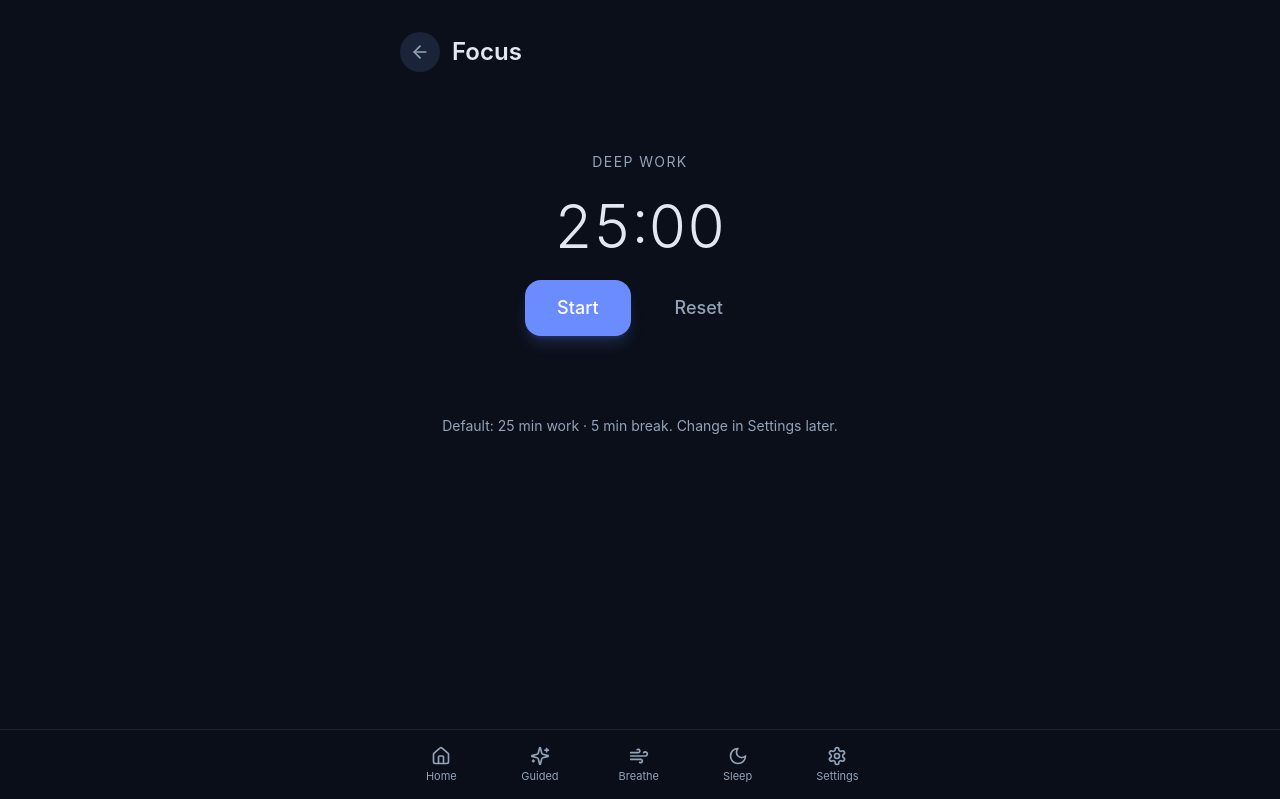
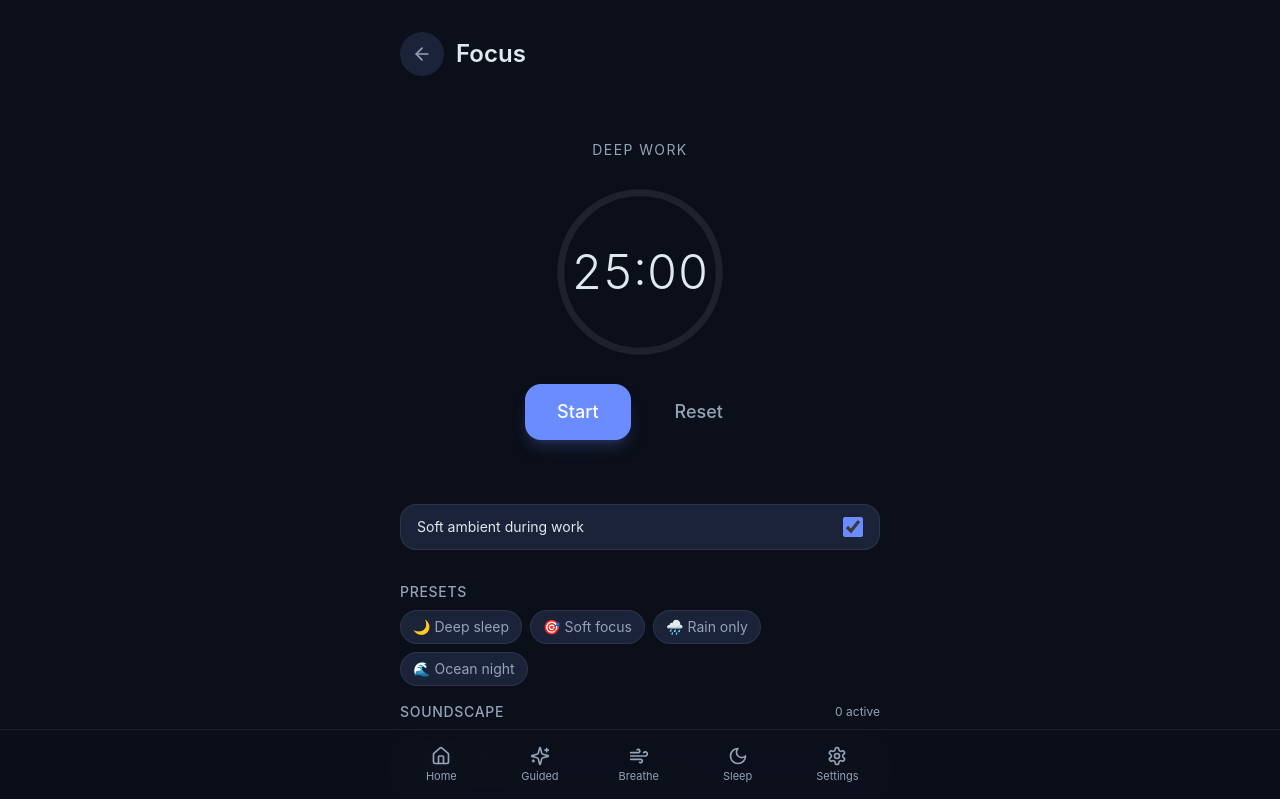
Before and after one commit to seyi-code/quietide, a Next.js app: page /focus in a window 1280 px wide. Shown: the top 799 px of the page. Built offline with nearby package versions, Linux system fonts and the light colour scheme.

Commit message:
feat: focus ambient, skip break, chime, progress ring

```diff
--- a/src/app/focus/page.tsx
+++ b/src/app/focus/page.tsx
@@ -1,19 +1,32 @@
 "use client";
 
-import { useState, useEffect } from "react";
+import { useState, useEffect, useRef } from "react";
 import Link from "next/link";
 import { Button } from "@/components/ui/Button";
+import { SoundMixer } from "@/components/SoundMixer";
 import { useTimer } from "@/hooks/useTimer";
 import { useAppStore } from "@/store/useAppStore";
 import { formatTime } from "@/lib/utils";
+import { audioEngine } from "@/lib/audioEngine";
+import { playSoftChime } from "@/lib/chime";
+import { hapticLight } from "@/lib/haptics";
+import { requestKeepAwake, releaseKeepAwake } from "@/lib/keepAwake";
 import { ArrowLeft } from "lucide-react";
 
 export default function FocusPage() {
   const workMin = useAppStore((s) => s.focusWorkMinutes);
   const breakMin = useAppStore((s) => s.focusBreakMinutes);
   const addSession = useAppStore((s) => s.addSession);
+  const focusSoundEnabled = useAppStore((s) => s.focusSoundEnabled);
+  const setFocusSoundEnabled = useAppStore((s) => s.setFocusSoundEnabled);
+  const focusChimeEnabled = useAppStore((s) => s.focusChimeEnabled);
+  const hapticsEnabled = useAppStore((s) => s.hapticsEnabled);
+  const sounds = useAppStore((s) => s.sounds);
 
   const [phase, setPhase] = useState<"work" | "break">("work");
+  const [startedAt, setStartedAt] = useState<Date | null>(null);
+  const loggedRef = useRef(false);
+
   const duration = (phase === "work" ? workMin : breakMin) * 60;
   const { secondsLeft, isRunning, isFinished, start, pause, reset, setDuration } =
     useTimer(duration);
@@ -23,66 +36,153 @@ export default function FocusPage() {
   }, [phase, duration, setDuration]);
 
   useEffect(() => {
-    if (isFinished) {
-      if (phase === "work") {
+    if (phase === "work" && isRunning && focusSoundEnabled) {
+      sounds.forEach((s) => {
+        if (s.active)
+          audioEngine.setLayer(
+            s.id as "brown" | "rain" | "ocean" | "forest" | "wind",
+            true,
+            s.volume
+          );
+      });
+    } else if (phase === "break") {
+      audioEngine.setMasterVolume(0.25);
+    }
+  }, [phase, isRunning, focusSoundEnabled, sounds]);
+
+  useEffect(() => {
+    if (isRunning) requestKeepAwake();
+    else releaseKeepAwake();
+    return () => {
+      releaseKeepAwake();
+    };
+  }, [isRunning]);
+
+  useEffect(() => {
+    if (!isFinished) return;
+    if (focusChimeEnabled) playSoftChime();
+    if (hapticsEnabled) hapticLight();
+
+    if (phase === "work" && !loggedRef.current) {
+      loggedRef.current = true;
+      const elapsed = startedAt
+        ? Math.floor((Date.now() - startedAt.getTime()) / 1000)
+        : workMin * 60;
       addSession({
         mode: "focus",
-          durationSeconds: workMin * 60,
-          startedAt: new Date().toISOString(),
+        durationSeconds: Math.max(elapsed, 1),
+        startedAt: (startedAt ?? new Date()).toISOString(),
         completed: true,
       });
       setPhase("break");
-      } else {
+      loggedRef.current = false;
+      setStartedAt(new Date());
+      audioEngine.setMasterVolume(0.65);
+    } else if (phase === "break") {
       setPhase("work");
+      setStartedAt(new Date());
     }
-    }
-  }, [isFinished, phase, workMin, addSession]);
+  }, [isFinished, phase, workMin, addSession, focusChimeEnabled, hapticsEnabled, startedAt]);
+
+  const handleStart = () => {
+    if (!startedAt) setStartedAt(new Date());
+    loggedRef.current = false;
+    start();
+  };
+
+  const skipBreak = () => {
+    if (phase !== "break") return;
+    setPhase("work");
+    setStartedAt(new Date());
+    reset(workMin * 60);
+    audioEngine.setMasterVolume(0.65);
+  };
+
+  const handleReset = () => {
+    pause();
+    reset((phase === "work" ? workMin : breakMin) * 60);
+    setPhase("work");
+    setStartedAt(null);
+    loggedRef.current = false;
+    audioEngine.stopAll();
+    releaseKeepAwake();
+  };
+
+  const progress = duration > 0 ? 1 - secondsLeft / duration : 0;
 
   return (
     <main className="flex flex-col gap-8">
       <div className="flex items-center gap-3">
         <Link
           href="/"
-          className="flex h-10 w-10 items-center justify-center rounded-full bg-quietide-card text-quietide-muted hover:text-quietide-soft"
+          className="flex h-11 w-11 items-center justify-center rounded-full bg-quietide-card text-quietide-muted hover:text-quietide-soft"
         >
           <ArrowLeft className="h-5 w-5" />
         </Link>
         <h1 className="text-2xl font-semibold text-quietide-soft">Focus</h1>
       </div>
 
-      <div className="flex flex-col items-center gap-6 py-12">
+      <div className="flex flex-col items-center gap-6 py-8">
         <p className="text-sm uppercase tracking-widest text-quietide-muted">
           {phase === "work" ? "Deep Work" : "Break"}
         </p>
-        <div className="text-6xl font-light tabular-nums text-quietide-soft">
+
+        <div className="relative flex h-44 w-44 items-center justify-center">
+          <svg className="absolute inset-0 -rotate-90" viewBox="0 0 100 100">
+            <circle cx="50" cy="50" r="45" fill="none" stroke="rgb(var(--q-border) / 0.08)" strokeWidth="4" />
+            <circle
+              cx="50"
+              cy="50"
+              r="45"
+              fill="none"
+              stroke="rgb(var(--q-primary))"
+              strokeWidth="4"
+              strokeLinecap="round"
+              strokeDasharray={`${2 * Math.PI * 45}`}
+              strokeDashoffset={`${2 * Math.PI * 45 * (1 - progress)}`}
+              className="transition-[stroke-dashoffset] duration-1000 ease-linear"
+            />
+          </svg>
+          <div className="text-5xl font-light tabular-nums text-quietide-soft">
             {formatTime(secondsLeft)}
           </div>
+        </div>
 
-        <div className="flex gap-3">
+        <div className="flex flex-wrap justify-center gap-3">
           {!isRunning ? (
-            <Button size="lg" onClick={start}>
-              Start
+            <Button size="lg" onClick={handleStart}>
+              {startedAt ? "Resume" : "Start"}
             </Button>
           ) : (
             <Button size="lg" variant="secondary" onClick={pause}>
               Pause
             </Button>
           )}
-          <Button
-            size="lg"
-            variant="ghost"
-            onClick={() => {
-              reset(duration);
-              setPhase("work");
-            }}
-          >
+          {phase === "break" && (
+            <Button size="lg" variant="ghost" onClick={skipBreak}>
+              Skip break
+            </Button>
+          )}
+          <Button size="lg" variant="ghost" onClick={handleReset}>
             Reset
           </Button>
         </div>
       </div>
 
+      <label className="flex items-center justify-between rounded-2xl border border-quietide bg-quietide-card px-4 py-3">
+        <span className="text-sm text-quietide-soft">Soft ambient during work</span>
+        <input
+          type="checkbox"
+          checked={focusSoundEnabled}
+          onChange={(e) => setFocusSoundEnabled(e.target.checked)}
+          className="h-5 w-5 accent-quietide-primary"
+        />
+      </label>
+
+      {focusSoundEnabled && <SoundMixer />}
+
       <p className="text-center text-sm text-quietide-muted">
-        Default: {workMin} min work · {breakMin} min break. Change in Settings later.
+        {workMin} min work · {breakMin} min break · change in Settings
       </p>
     </main>
   );
```
Lines whose indentation alone changed are shown as unchanged.
